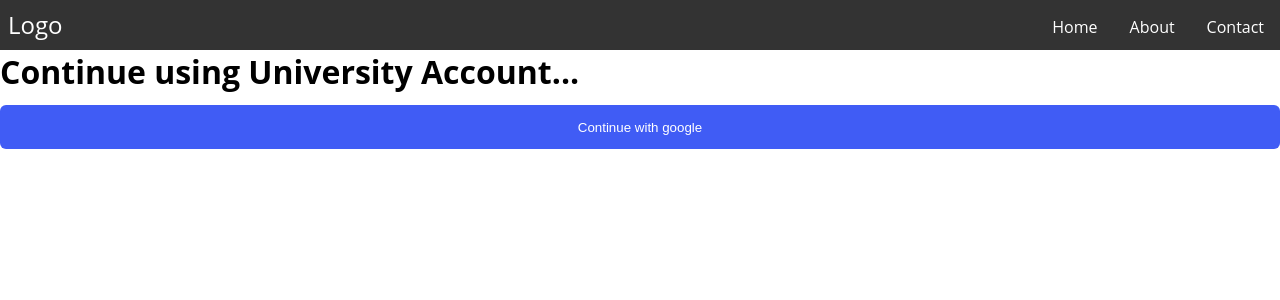
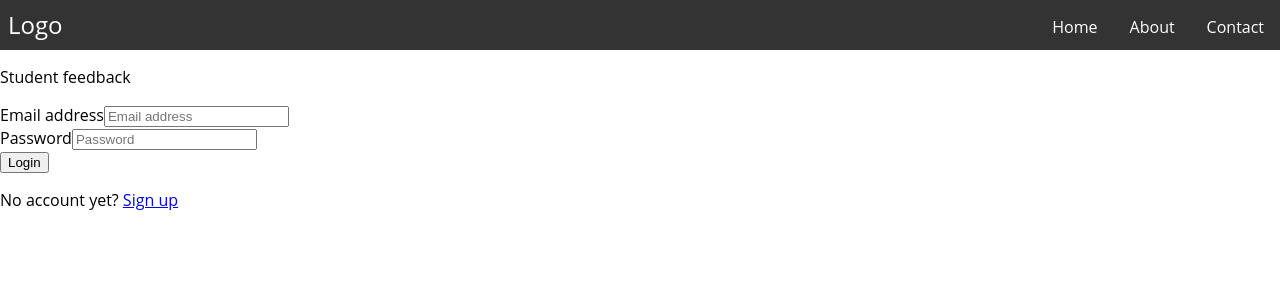
Before and after one commit to CallumAB/student-feedback-system, a React (Create React App) app: page / in a window 1280 px wide. Shown: the top 300 px of the page. Built offline with nearby package versions, Linux system fonts and the light colour scheme.

Commit message:
Set up login and signup with firebase

```diff
--- a/src/pages/Login.jsx
+++ b/src/pages/Login.jsx
@@ -1,41 +1,87 @@
-import React from 'react';
+import React, {useState} from 'react';
+import {  signInWithEmailAndPassword   } from 'firebase/auth';
+import { auth } from '../firebase';
+import { NavLink, useNavigate } from 'react-router-dom'
 
 const Login = () => {
+    const navigate = useNavigate();
+    const [email, setEmail] = useState('');
+    const [password, setPassword] = useState('');
 
-    const loginStyle = {
-        fontWeight: 'bold',
-        fontSize: '2rem',
+    const onLogin = (e) => {
+        e.preventDefault();
+        signInWithEmailAndPassword(auth, email, password)
+        .then((userCredential) => {
+            // Signed in
+            const user = userCredential.user;
+            navigate("/home")
+            console.log(user);
+        })
+        .catch((error) => {
+            const errorCode = error.code;
+            const errorMessage = error.message;
+            console.log(errorCode, errorMessage)
+        });
 
     }
 
-    const buttonStyle = {
-        color: '#ffffff',
-        backgroundColor: '#405cf5',
+    return(
+        <>
+            <main >
+                <section>
+                    <div>
+                        <p> Student feedback </p>
 
-        height: '44px',
-        width: '100%',
+                        <form>
+                            <div>
+                                <label htmlFor="email-address">
+                                    Email address
+                                </label>
+                                <input
+                                    id="email-address"
+                                    name="email"
+                                    type="email"
+                                    required
+                                    placeholder="Email address"
+                                    onChange={(e)=>setEmail(e.target.value)}
+                                />
+                            </div>
 
-        borderRadius: '6px',
-        borderWidth: '0',
-        boxSizing: 'border-box',
-        cursor: 'pointer',
-        margin: '12px 0 0',
-        outline: 'none',
-        padding: '12px 14px',
-        textAlign: 'center',
-        userSelect: 'none',
-        touchAction: 'manipulation',
-        verticalAlign: 'middle',
-    }
+                            <div>
+                                <label htmlFor="password">
+                                    Password
+                                </label>
+                                <input
+                                    id="password"
+                                    name="password"
+                                    type="password"
+                                    required
+                                    placeholder="Password"
+                                    onChange={(e)=>setPassword(e.target.value)}
+                                />
+                            </div>
 
+                            <div>
+                                <button
+                                    onClick={onLogin}
+                                >
+                                    Login
+                                </button>
+                            </div>
+                        </form>
 
+                        <p className="text-sm text-white text-center">
+                            No account yet? {' '}
+                            <NavLink to="/signup">
+                                Sign up
+                            </NavLink>
+                        </p>
 
-    return (
-        <div>
-            <div style={loginStyle}>Continue using University Account...</div>
-            <button style={buttonStyle}>Continue with google</button>
-        </div>
-    );
-};
+                    </div>
+                </section>
+            </main>
+        </>
+    )
+}
 
-export default Login;
+export default Login
```
Also changed, not shown: src/pages/Signup.jsx (added, +90 -0 lines).
